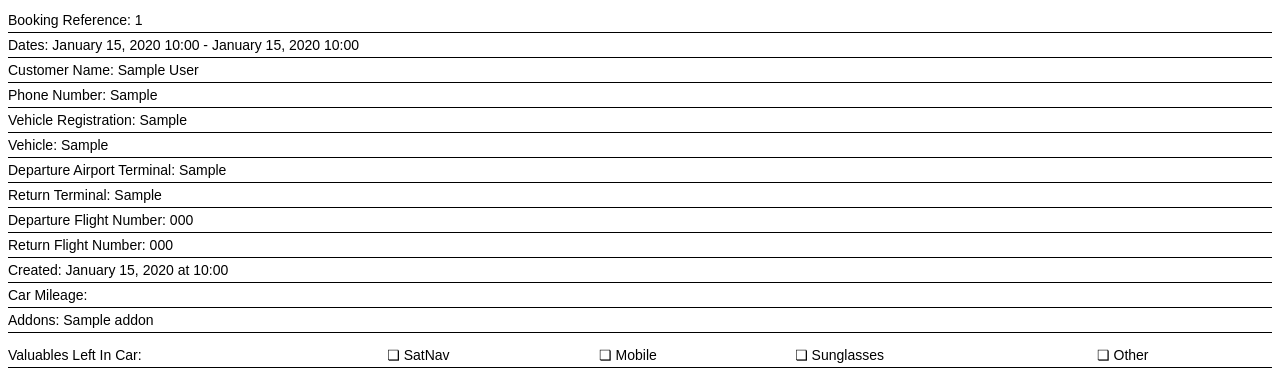
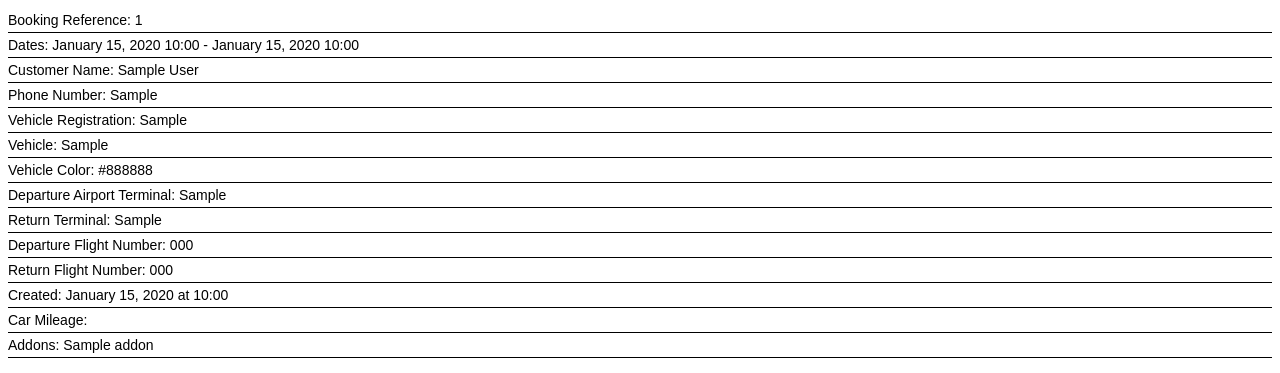
Before and after one commit to aadii-adnan/rsadmin-dashboard, a Django app: template backend/templates/payments/invoice_manager.html in a window 1280 px wide. Shown: the top 373 px of the page. Run offline with Django 5.2, Linux system fonts and the light colour scheme; tables that the repository leaves empty hold one stand-in row (values such as "Sample post"); the template is opened without the code that fills it: values that come from a table or form of the project are taken from there, most other values are stand-ins (such as "Sample title", 1, 10 or a date in 2020); grey boxes marked "Sample" are stand-in pictures; parts of the project's set-up code (start-up, migrations or seed data) failed here and were passed over.

Commit message:
added vehicle color in booking form

```diff
--- a/backend/templates/payments/invoice_manager.html
+++ b/backend/templates/payments/invoice_manager.html
@@ -40,6 +40,7 @@
         <tr><td>Phone Number: {{ booking.contact_no }}</td></tr>
         <tr><td>Vehicle Registration: {{ booking.car_registration_no }}</td></tr>
         <tr><td>Vehicle: {{ booking.car_manufacturer }}</td></tr>
+        <tr><td>Vehicle Color: {{ booking.car_colour }}</td></tr>
         <tr><td>Departure Airport Terminal: {{ booking.departure_terminal }}</td></tr>
         <tr><td>Return Terminal: {{ booking.return_terminal }}</td></tr>
         <tr><td>Departure Flight Number: {{ booking.departure_flight_number }}</td></tr>
```
